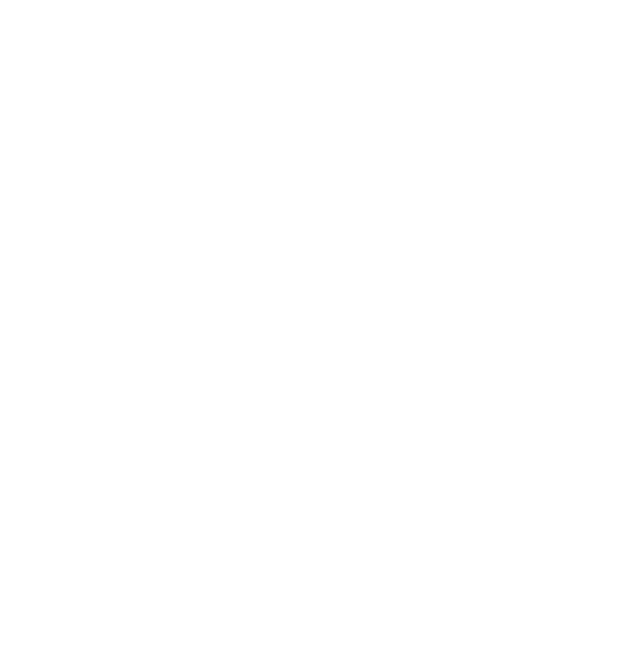
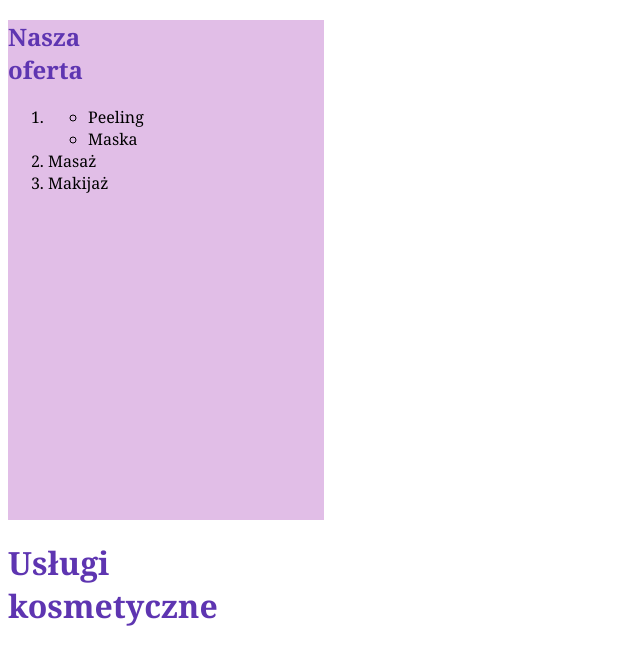
Before and after one commit to Wikt00rek/grupowy-salon-kosmetyczny, a plain HTML site: page index.html in a window 1280 px wide. Shown: the whole page, without its empty margins (0-640 px from the left). Drawn offline with Linux system fonts and the light colour scheme.

Commit message:
no message

```diff
--- a/index.html
+++ b/index.html
@@ -6,7 +6,28 @@
     <title>Salon kosmetyczny</title>
     <link rel="stylesheet" href="styl7.css"/>
 </head>
-<body>
+  <body>
+    <div class=left>
+      <aside class="left">
+        <h2>Nasza oferta</h2>
+        <ol>
+          <li>
+        <ul>
+          <li>Peeling</li>
+          <li>Maska</li>
+        </ul>
+        </li>
+        <li>Masaż</li>
+        <li>Makijaż</li>
+        </ol>
+      </aside>
+    <header>
+    <h1>Usługi kosmetyczne</h1>
+  </header>
 
-</body>
-</html>
+
+    </body>
+  </html>
+    </div>
+
+    </div>
```
